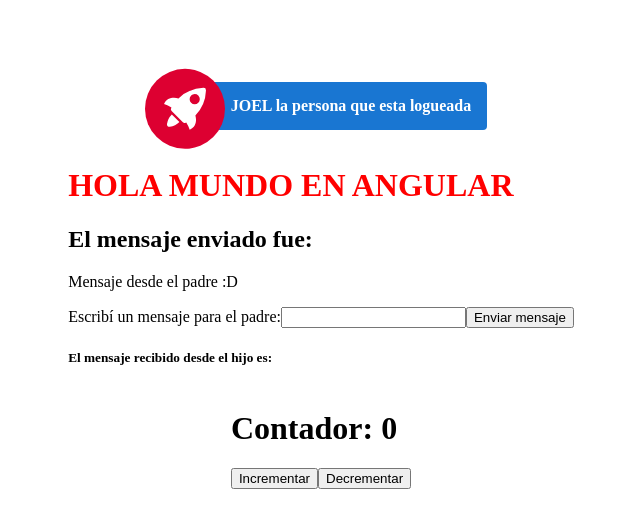
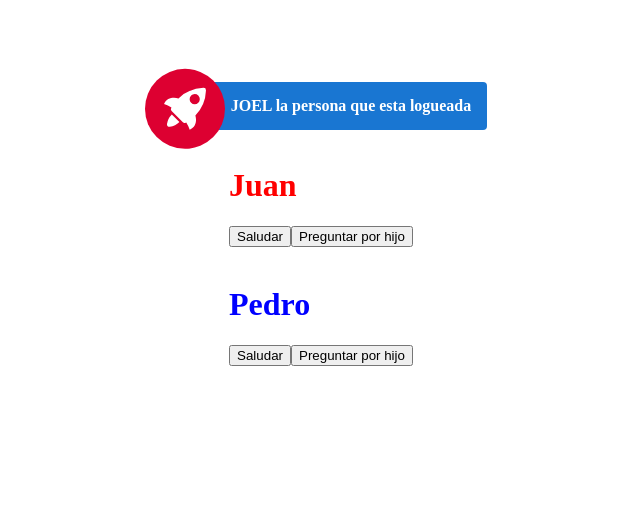
Before and after one commit to JoelRazuri/curso-angular, an Angular app in the folder curso-angular/: page / in a window 1280 px wide. Shown: the top 528 px of the page, without its empty margins (319-959 px from the left). Built offline with nearby package versions, Linux system fonts and the light colour scheme.

Commit message:
servivios-dependencias

```diff
--- a/curso-angular/src/app/app.component.html
+++ b/curso-angular/src/app/app.component.html
@@ -18,6 +18,8 @@
 
   </div>
   <app-padre/>
-  <app-contador/>
+  <br>
+  <app-hermano/>
+  <!-- <app-contador/> -->
 </div>
 <router-outlet></router-outlet>
--- a/curso-angular/src/app/app.module.ts
+++ b/curso-angular/src/app/app.module.ts
@@ -7,13 +7,15 @@
 import { HijoComponent } from './hijo/hijo.component';
 import { ContadorComponent } from './contador/contador.component';
 import { FormsModule } from '@angular/forms';
+import { HermanoComponent } from './hermano/hermano.component';
 
 @NgModule({
   declarations: [
     AppComponent,
     PadreComponent,
     HijoComponent,
-    ContadorComponent
+    ContadorComponent,
+    HermanoComponent
   ],
   imports: [
     BrowserModule,
--- /dev/null
+++ b/curso-angular/src/app/hermano/hermano.component.css
@@ -0,0 +1,3 @@
+h1 {
+    color: blue;
+}
--- /dev/null
+++ b/curso-angular/src/app/hermano/hermano.component.html
@@ -0,0 +1,3 @@
+<h1>{{ nombre }}</h1>
+<button type="button" (click)="saludar()">Saludar</button>
+<button type="button" (click)="preguntar()">Preguntar por hijo</button>
--- /dev/null
+++ b/curso-angular/src/app/hermano/hermano.component.ts
@@ -0,0 +1,28 @@
+import { Component, OnInit } from '@angular/core';
+import { ServicioFamiliarService } from '../servicio-familiar.service';
+
+@Component({
+  selector: 'app-hermano',
+  templateUrl: './hermano.component.html',
+  styleUrls: ['./hermano.component.css']
+})
+export class HermanoComponent implements OnInit{
+  nombre?: string;
+
+  constructor(private _servicioFamiliar: ServicioFamiliarService) {
+
+  }
+
+  ngOnInit(): void {
+    this._servicioFamiliar.setHermanoPequeno('Pedro');
+    this.nombre = this._servicioFamiliar.getHermanoPequeno();
+  }
+
+  saludar() {
+    this._servicioFamiliar.saludar(this._servicioFamiliar.getHermanoGrande() || ``);
+  }
+
+  preguntar() {
+    console.log(this._servicioFamiliar.preguntarPorHijo());
+  }
+}
--- a/curso-angular/src/app/padre/padre.component.html
+++ b/curso-angular/src/app/padre/padre.component.html
@@ -1,6 +1,11 @@
-<h1>HOLA MUNDO EN ANGULAR</h1>
+<!-- <h1>HOLA MUNDO EN ANGULAR</h1>
 
 <app-hijo [recibeHijo]="mensajePadre" (mensajeDesdeHijo)="recibirMensaje($event)" />
 
 
-<h5>El mensaje recibido desde el hijo es: {{ reciboMensaje }}</h5>
+<h5>El mensaje recibido desde el hijo es: {{ reciboMensaje }}</h5> -->
+
+
+<h1>{{ nombre }}</h1>
+<button type="button" (click)="saludar()">Saludar</button>
+<button type="button" (click)="preguntar()">Preguntar por hijo</button>
--- a/curso-angular/src/app/padre/padre.component.ts
+++ b/curso-angular/src/app/padre/padre.component.ts
@@ -1,16 +1,43 @@
-import { Component } from '@angular/core';
+import { Component, OnInit, inject } from '@angular/core';
+import { ServicioFamiliarService } from '../servicio-familiar.service';
 
 @Component({
   selector: 'app-padre',
   templateUrl: './padre.component.html',
   styleUrls: ['./padre.component.css']
 })
-export class PadreComponent {
-  mensajePadre = 'Mensaje desde el padre :D';
+export class PadreComponent implements OnInit{
+  nombre?: string;
 
-  reciboMensaje: string = '';
+  // Primer forma para 'injectar' un componente, con el constructor
+  constructor(private _servicioFamiliar: ServicioFamiliarService) {
 
-  recibirMensaje($event: string) {
-    this.reciboMensaje = $event;
   }
+
+  // Otra forma es usando la palabra reservada 'inject'
+  private _servicioFamiliar2 = inject(ServicioFamiliarService);
+  // Hay que reemplazar '_servicioFamiliar' por '_servicioFamiliar2'
+
+  ngOnInit(): void {
+    this._servicioFamiliar.setHermanoGrande('Juan');
+    this.nombre = this._servicioFamiliar.getHermanoGrande();
+  }
+
+  saludar() {
+    this._servicioFamiliar.saludar(this._servicioFamiliar.getHermanoPequeno() || ``);
+  }
+
+  preguntar() {
+    console.log(this._servicioFamiliar.preguntarPorHijo());
+  }
+
+
+
+  // mensajePadre = 'Mensaje desde el padre :D';
+
+  // reciboMensaje: string = '';
+
+  // recibirMensaje($event: string) {
+  //   this.reciboMensaje = $event;
+  // }
 }
--- /dev/null
+++ b/curso-angular/src/app/servicio-familiar.service.ts
@@ -0,0 +1,37 @@
+import { Injectable } from '@angular/core';
+
+@Injectable({
+  providedIn: 'root'
+})
+export class ServicioFamiliarService {
+
+  hermanoGrande?: string;
+  hermanoPequeno?: string;
+
+  getHermanoGrande(): string {
+    return this.hermanoGrande || ``;
+  }
+
+  setHermanoGrande(hermano: string) {
+    this.hermanoGrande = hermano;
+  }
+
+  getHermanoPequeno(): string {
+    return this.hermanoPequeno || ``;
+  }
+
+  setHermanoPequeno(hermano: string) {
+    this.hermanoPequeno = hermano;
+  }
+
+  saludar(hermano:string) {
+    console.log(`Hola ${hermano}`);
+
+  }
+
+  preguntarPorHijo():string {
+    return `¿Cómo está tu hijo?`
+  }
+
+  constructor() { }
+}
```
